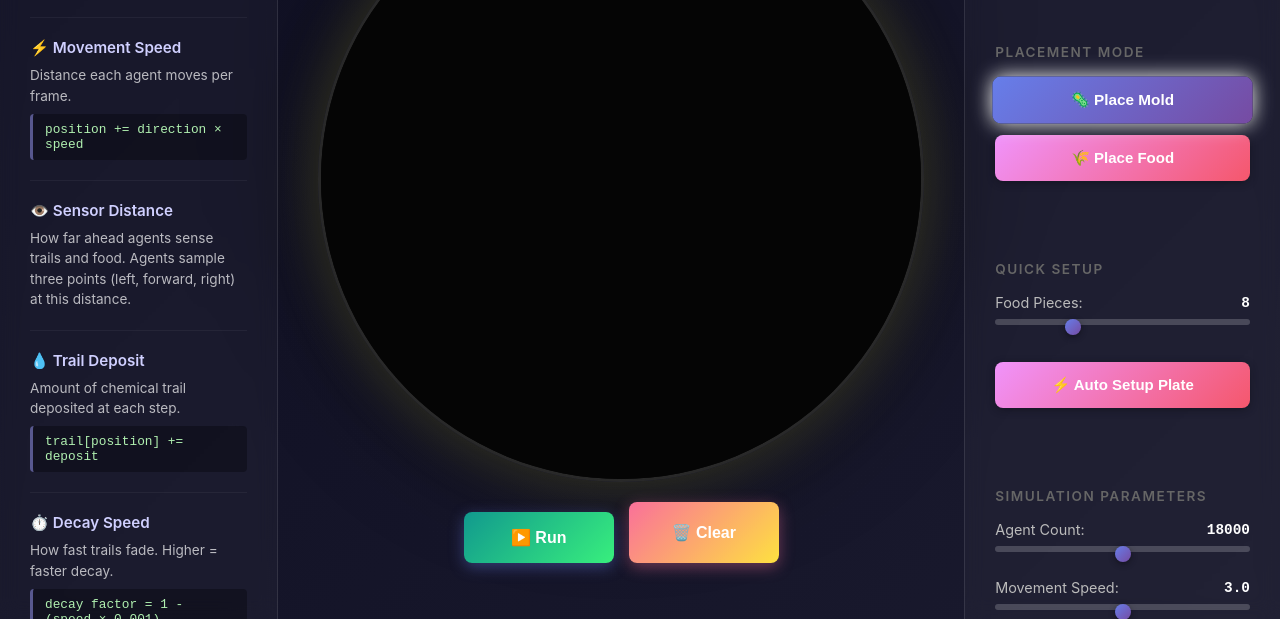
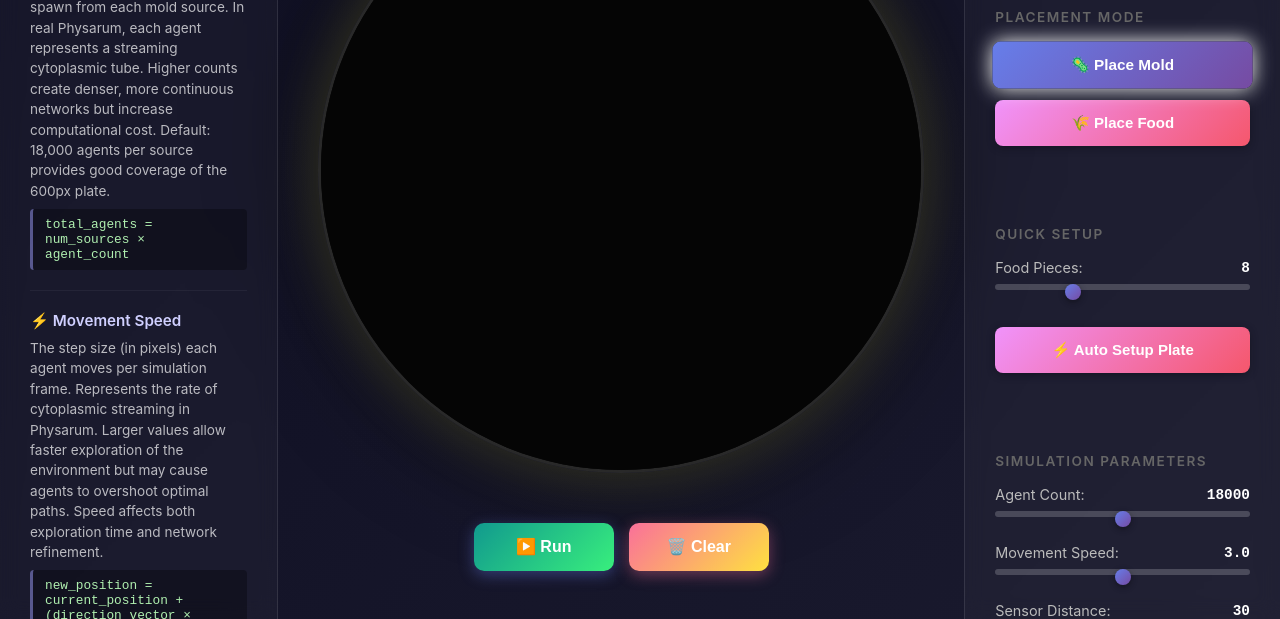
Before and after one commit to ArmaanHajar/ArmaanHajar.github.io, a plain HTML site: page index.html in a window 1280 px wide. Shown: the part 181-800 px from the top of the page. Drawn offline with Linux system fonts and the light colour scheme.

Commit message:
small changes

```diff
--- a/index.html
+++ b/index.html
@@ -1,7 +1,7 @@
 <!DOCTYPE html>
 <html>
 <head>
-    <title>Physarum Polycephalum Simulator</title>
+    <title>PhysarumBuddy </title>
     <link rel="stylesheet" href="styles.css">
 </head>
 <body>
@@ -10,32 +10,46 @@
             <div class="info-header">Parameter Guide</div>
             <div class="info-section">
                 <div class="info-title">🔢 Agent Count</div>
-                <div class="info-text">Number of particles created per mold source. Each agent represents cytoplasm flow.</div>
+                <div class="info-text">Controls the density of the simulation by determining how many individual agents (particles) spawn from each mold source. In real Physarum, each agent represents a streaming cytoplasmic tube. Higher counts create denser, more continuous networks but increase computational cost. Default: 18,000 agents per source provides good coverage of the 600px plate.</div>
+                <div class="info-formula">total_agents = num_sources × agent_count</div>
             </div>
             <div class="info-section">
                 <div class="info-title">⚡ Movement Speed</div>
-                <div class="info-text">Distance each agent moves per frame.</div>
-                <div class="info-formula">position += direction × speed</div>
+                <div class="info-text">The step size (in pixels) each agent moves per simulation frame. Represents the rate of cytoplasmic streaming in Physarum. Larger values allow faster exploration of the environment but may cause agents to overshoot optimal paths. Speed affects both exploration time and network refinement.</div>
+                <div class="info-formula">new_position = current_position + (direction_vector × step_size)</div>
             </div>
             <div class="info-section">
                 <div class="info-title">👁️ Sensor Distance</div>
-                <div class="info-text">How far ahead agents sense trails and food. Agents sample three points (left, forward, right) at this distance.</div>
+                <div class="info-text">The forward sensing range for each agent. Agents sample three points (left, forward, right) at this distance to detect chemical trails and food gradients. Longer distances enable agents to detect distant food sources earlier, promoting long-range connections. This simulates chemotactic sensing in real slime mold.</div>
+                <div class="info-formula">sample_points = [position + direction × sensor_dist]</div>
+                <div class="info-formula">left_angle = current_angle - 0.45 rad</div>
+                <div class="info-formula">right_angle = current_angle + 0.45 rad</div>
             </div>
             <div class="info-section">
                 <div class="info-title">💧 Trail Deposit</div>
-                <div class="info-text">Amount of chemical trail deposited at each step.</div>
-                <div class="info-formula">trail[position] += deposit</div>
+                <div class="info-text">Amount of pheromone-like chemical deposited by each agent at its current position per timestep. This creates the visible yellow trails. Higher deposits make trails stronger and longer-lasting, encouraging path reinforcement. Agents use these trails for positive chemotaxis, following paths previously taken by themselves and others.</div>
+                <div class="info-formula">trail[x, y] += deposit_amount × fitness_multiplier</div>
+                <div class="info-formula">fitness_multiplier = 0.3 + (agent_fitness / 300)</div>
             </div>
             <div class="info-section">
                 <div class="info-title">⏱️ Decay Speed</div>
-                <div class="info-text">How fast trails fade. Higher = faster decay.</div>
-                <div class="info-formula">decay factor = 1 - (speed × 0.001)</div>
-                <div class="info-formula">trail[i] *= decay factor</div>
+                <div class="info-text">Rate at which chemical trails fade over time. Simulates natural degradation of extracellular matrix in Physarum. Higher values cause faster decay, forcing agents to continuously reinforce useful paths. The decay creates competition: frequently-used paths persist while unused paths disappear, enabling network optimization.</div>
+                <div class="info-formula">decay_factor = 1 - (decay_speed × 0.001)</div>
+                <div class="info-formula">trail[i] *= decay_factor</div>
+                <div class="info-formula">if (trail[i] < threshold) trail[i] = 0</div>
             </div>
             <div class="info-section">
                 <div class="info-title">🌾 Food Attraction</div>
-                <div class="info-text">Strength of chemical gradient from food sources.</div>
-                <div class="info-formula">attraction = strength × e<sup>-distance/15</sup></div>
+                <div class="info-text">Strength of the chemical gradient emanating from food sources (oat flakes). Higher values create stronger gradients that guide agents toward food over longer distances. The attraction follows an exponential decay model, with strongest signals near the food. This simulates nutrient chemotaxis in real Physarum.</div>
+                <div class="info-formula">gradient_strength = FOOD_ATTRACTION × e<sup>(-distance/15)</sup></div>
+                <div class="info-formula">sensor_weight += food_map[sensor_position]</div>
+            </div>
+            <div class="info-section">
+                <div class="info-title">🧠 Reinforcement Learning</div>
+                <div class="info-text">Agents track fitness scores based on proximity to food, trail following, and movement efficiency. High-fitness agents deposit more trail, reinforcing successful paths. Over 3000 steps, the network progressively optimizes, increasing trail-following and pruning inefficient connections.</div>
+                <div class="info-formula">fitness += 10 (near food) + 5 (on trail) + 3 (toward food)</div>
+                <div class="info-formula">fitness -= 2 (away from food) - 8 (long inefficient paths)</div>
+                <div class="info-formula">convergence = min(simulation_steps / 3000, 1.0)</div>
             </div>
         </div>
 
@@ -49,7 +63,7 @@
 
         <div class="right-panel">
             <div class="header">
-                <h1>Physarum Simulator</h1>
+                <h1>PhysarumBuddy</h1>
                 <div class="subtitle">Interactive Slime Mold Growth</div>
             </div>
 
--- a/styles.css
+++ b/styles.css
@@ -43,26 +43,38 @@ body {
     display: flex;
     gap: 15px;
     justify-content: center;
+    align-items: baseline;
+    margin-top: 20px;
 }
 
 .sim-btn {
-    padding: 12px 30px;
+    width: 140px;
+    height: 48px;
+    padding: 0;
+    margin: 0;
     font-size: 1em;
     font-weight: 600;
+    line-height: 1;
     border: none;
-    border-radius: 8px;
+    border-radius: 10px;
     cursor: pointer;
     transition: all 0.3s ease;
     background: linear-gradient(135deg, #667eea 0%, #764ba2 100%);
     color: white;
     box-shadow: 0 4px 15px rgba(102, 126, 234, 0.4);
-    white-space: nowrap;
-    width: 150px;
+    display: flex;
+    align-items: center;
+    justify-content: center;
+    gap: 8px;
+    flex-shrink: 0;
+    box-sizing: border-box;
+    position: relative;
+    top: 0;
 }
 
 .sim-btn:hover {
-    transform: translateY(-2px);
     box-shadow: 0 6px 20px rgba(102, 126, 234, 0.6);
+    filter: brightness(1.1);
 }
 
 .sim-btn.running {
@@ -73,8 +85,6 @@ body {
 .sim-btn.clear-btn {
     background: linear-gradient(135deg, #fa709a 0%, #fee140 100%);
     box-shadow: 0 4px 15px rgba(250, 112, 154, 0.4);
-    width: 150px;
-    margin-top: 0;
 }
 
 .info-header {
@@ -229,13 +239,6 @@ button:active {
     background: linear-gradient(135deg, #ee0979 0%, #ff6a00 100%);
 }
 
-.clear-btn {
-    background: linear-gradient(135deg, #434343 0%, #000000 100%);
-    color: white;
-    margin-top: 0;
-    width: 150px;
-}
-
 .auto-setup-btn {
     background: linear-gradient(135deg, #f093fb 0%, #f5576c 100%);
     color: white;
```
